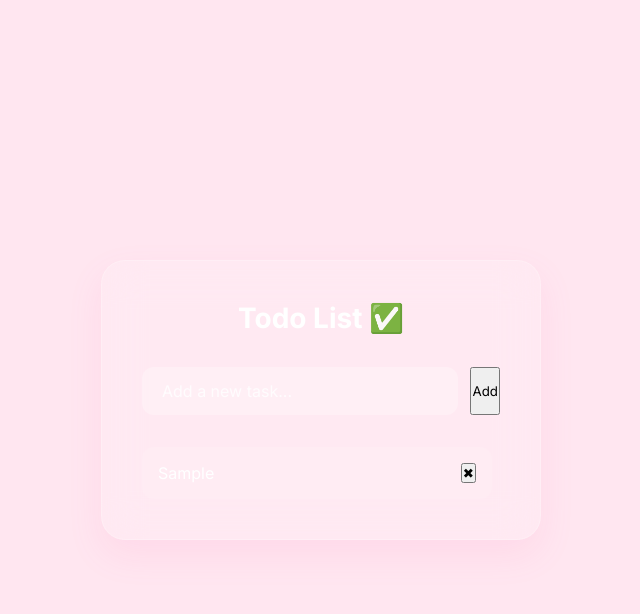
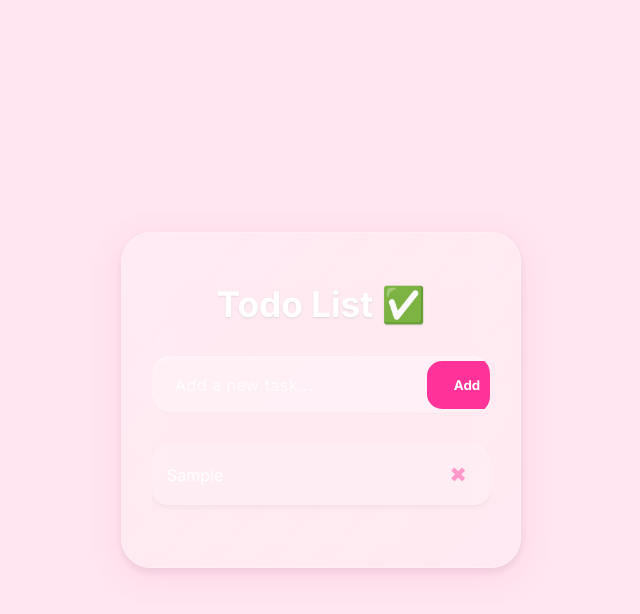
Before and after one commit to tuciiiii/todo-app, a plain HTML site: page index.htm in a window 1280 px wide. Both pictures are taken after typing "Sample" into the empty fields and a click on the button "Add". Shown: the whole page, without its empty margins (319-959 px from the left). Drawn offline with Linux system fonts and the light colour scheme.

Commit message:
Revert "upd"
This reverts commit 834c288a2b472849467f316582688b8e501a2ff4.

```diff
--- a/style.css
+++ b/style.css
@@ -1,11 +1,4 @@
-@import url('https://fonts.googleapis.com/css2?family=Inter:wght@400;500;600;700&display=swap');
-
-:root {
-    --primary: #FF3D9A;
-    --background: #FFE6F0;
-    --glass: rgba(255, 255, 255, 0.15);
-    --text: #FFFFFF;
-}
+@import url('https://fonts.googleapis.com/css2?family=Inter:wght@400;600;700&display=swap');
 
 * {
   margin: 0;
@@ -15,8 +8,8 @@
 }
 
 body {
-    background: var(--background);
-    min-height: 100vh;
+  background: #ffe6f0;
+  height: 100vh;
   display: flex;
   justify-content: center;
   align-items: center;
@@ -24,119 +17,244 @@ body {
 }
 
 .container {
-    background: var(--glass);
+  background: rgba(255, 255, 255, 0.15);
+  border-radius: 30px;
+  box-shadow:
+    0 15px 25px rgba(255, 105, 180, 0.1),
+    0 4px 8px rgba(0, 0, 0, 0.05);
   backdrop-filter: blur(20px);
   -webkit-backdrop-filter: blur(20px);
-    border-radius: 24px;
+  padding: 50px 30px;
+  width: 100%;
+  max-width: 400px;
+  text-align: center;
+  color: #fff;
   border: 1px solid rgba(255, 255, 255, 0.2);
-    box-shadow: 0 15px 35px rgba(255, 105, 180, 0.1);
-    padding: 40px;
-    width: 100%;
-    max-width: 440px;
-    color: var(--text);
+  transition: all 0.3s ease;
 }
 
-h1 {
-    font-size: 28px;
-    margin-bottom: 32px;
+.container h1 {
+  font-size: 2.2rem;
+  margin-bottom: 30px;
   font-weight: 700;
-    text-align: center;
+  text-shadow: 0 1px 2px rgba(0, 0, 0, 0.1);
 }
 
 .input-group {
   display: flex;
-    gap: 12px;
-    margin-bottom: 32px;
+  background: rgba(255, 255, 255, 0.25);
+  border-radius: 18px;
+  padding: 5px;
+  overflow: hidden;
+  box-shadow: inset 0 2px 4px rgba(255, 255, 255, 0.4),
+              inset 0 -1px 2px rgba(0, 0, 0, 0.05);
 }
 
-input {
+.input-group input {
   flex: 1;
-    padding: 14px 20px;
   border: none;
-    border-radius: 12px;
-    background: rgba(255, 255, 255, 0.25);
-    color: var(--text);
-    font-size: 16px;
+  padding: 14px 18px;
   outline: none;
-    transition: 0.3s ease;
+  background: transparent;
+  color: #ffffff;
+  font-size: 1rem;
+  font-weight: 500;
+  letter-spacing: 0.5px;
 }
 
-input::placeholder {
+.input-group input::placeholder {
   color: rgba(255, 255, 255, 0.8);
+  font-weight: 400;
 }
 
-input:focus {
-    box-shadow: 0 0 0 2px var(--primary);
+.input-group input:focus {
+  background: rgba(255, 255, 255, 0.35);
+  box-shadow: 0 0 8px #ff66b2;
+  border-radius: 15px;
 }
 
-button.add-btn {
-    background: var(--primary);
+.input-group button {
+  border: none;
+  background-color: #ff3399;
   color: white;
-    border: none;
-    padding: 14px 24px;
-    border-radius: 12px;
-    font-weight: 600;
+  padding: 12px 20px;
   cursor: pointer;
-    transition: 0.3s ease;
+  font-weight: bold;
+  border-radius: 15px;
+  transition: background-color 0.3s ease;
 }
 
-button.add-btn:hover {
-    opacity: 0.9;
-    transform: translateY(-1px);
+.input-group button:hover {
+  background-color: #e60073;
 }
 
 .tasks {
-    display: flex;
-    flex-direction: column;
-    gap: 12px;
-    max-height: 400px;
+  margin-top: 30px;
+  text-align: left;
+  max-height: 250px;
   overflow-y: auto;
-    padding-right: 8px;
+  scrollbar-width: thin;
 }
 
 .task {
-    background: rgba(255, 255, 255, 0.1);
-    padding: 16px;
-    border-radius: 12px;
+  background: rgba(255, 255, 255, 0.15);
+  border-radius: 15px;
+  padding: 10px 15px;
+  margin-bottom: 12px;
   display: flex;
   justify-content: space-between;
   align-items: center;
+  color: #fff;
+  box-shadow: 0 2px 5px rgba(0,0,0,0.05);
+  transition: 0.3s ease;
   animation: fadeIn 0.4s ease;
 }
 
 .task:hover {
-    background: rgba(255, 255, 255, 0.15);
+  transform: translateX(5px);
+  background: rgba(255, 255, 255, 0.25);
 }
 
-.task button.delete {
+.task button {
   background: none;
   border: none;
-    color: rgba(255, 255, 255, 0.6);
+  color: #ffd6e8;
+  font-size: 1.3rem;
   cursor: pointer;
-    padding: 4px;
-    transition: 0.3s ease;
+  transition: color 0.2s ease;
 }
 
-.task button.delete:hover {
-    color: var(--primary);
-    transform: scale(1.1);
+.task button:hover {
+  color: #ff66b2;
 }
 
 @keyframes fadeIn {
-    from { opacity: 0; transform: translateY(10px); }
+  from { opacity: 0; transform: translateY(5px); }
   to { opacity: 1; transform: translateY(0); }
 }
 
-/* Scrollbar Styling */
-::-webkit-scrollbar {
-    width: 6px;
+@media (max-width: 480px) {
+  .container {
+    padding: 40px 20px;
   }
 
-::-webkit-scrollbar-track {
+  .container h1 {
+    font-size: 1.8rem;
+  }
+
+  .input-group input {
+    font-size: 0.95rem;
+  }
+}
+
+  /* Add CSS variables for theming */
+:root {
+    --primary-color: #ff3399;
+    --hover-color: #e60073;
+    --glass-bg: rgba(255, 255, 255, 0.15);
+    --text-color: #fff;
+  }
+
+  /* Improved scrollbar styling */
+  .tasks::-webkit-scrollbar {
+    width: 8px;
+  }
+
+  .tasks::-webkit-scrollbar-track {
+    background: rgba(255, 255, 255, 0.1);
+    border-radius: 4px;
+  }
+
+  .tasks::-webkit-scrollbar-thumb {
+    background: var(--primary-color);
+    border-radius: 4px;
+  }
+
+  /* Enhanced focus states */
+  .input-group input:focus-visible,
+  .input-group button:focus-visible {
+    outline: 2px solid var(--text-color);
+    outline-offset: 2px;
+  }
+
+  /* Better touch targets */
+  .input-group button {
+    min-width: 80px;
+    padding: 14px 24px;
+  }
+
+  @media (max-width: 480px) {
+    .input-group button {
+      padding: 14px 18px;
+    }
+  }
+
+  /* Richer hover effects */
+  .task {
+    position: relative;
+    transition: all 0.3s cubic-bezier(0.4, 0, 0.2, 1);
+  }
+
+  .task:hover {
+    transform: translateX(8px);
+    box-shadow: 2px 4px 12px rgba(0, 0, 0, 0.08);
+  }
+
+  /* Delete button animation */
+  .task button {
+    padding: 8px;
+    border-radius: 50%;
+    transition: all 0.2s ease;
+  }
+
+  .task button:hover {
+    transform: scale(1.1);
     background: rgba(255, 255, 255, 0.1);
   }
 
-::-webkit-scrollbar-thumb {
-    background: var(--primary);
-    border-radius: 4px;
+  /* Enhanced glass effect */
+  .container {
+    background: linear-gradient(
+      135deg,
+      rgba(255, 255, 255, 0.2) 0%,
+      rgba(255, 255, 255, 0.15) 100%
+    );
+    box-shadow:
+      0 8px 32px 0 rgba(255, 105, 180, 0.15),
+      0 4px 8px rgba(0, 0, 0, 0.08);
   }
+
+  /* Loading animation */
+  @keyframes pulse {
+    50% { opacity: 0.5; }
+  }
+
+  .loading {
+    animation: pulse 1.5s cubic-bezier(0.4, 0, 0.6, 1) infinite;
+  }
+
+  /* Improved color contrast */
+  .task button {
+    color: #ff99cc;
+  }
+
+  .task button:hover {
+    color: #ff3385;
+  }
+
+  /* Status indicators */
+  .task.completed {
+    opacity: 0.7;
+    position: relative;
+  }
+
+  .task.completed::after {
+    content: "";
+    position: absolute;
+    left: 0;
+    top: 50%;
+    width: 100%;
+    height: 1px;
+    background: currentColor;
+    opacity: 0.6;
+  }
```
Lines whose indentation alone changed are shown as unchanged.
